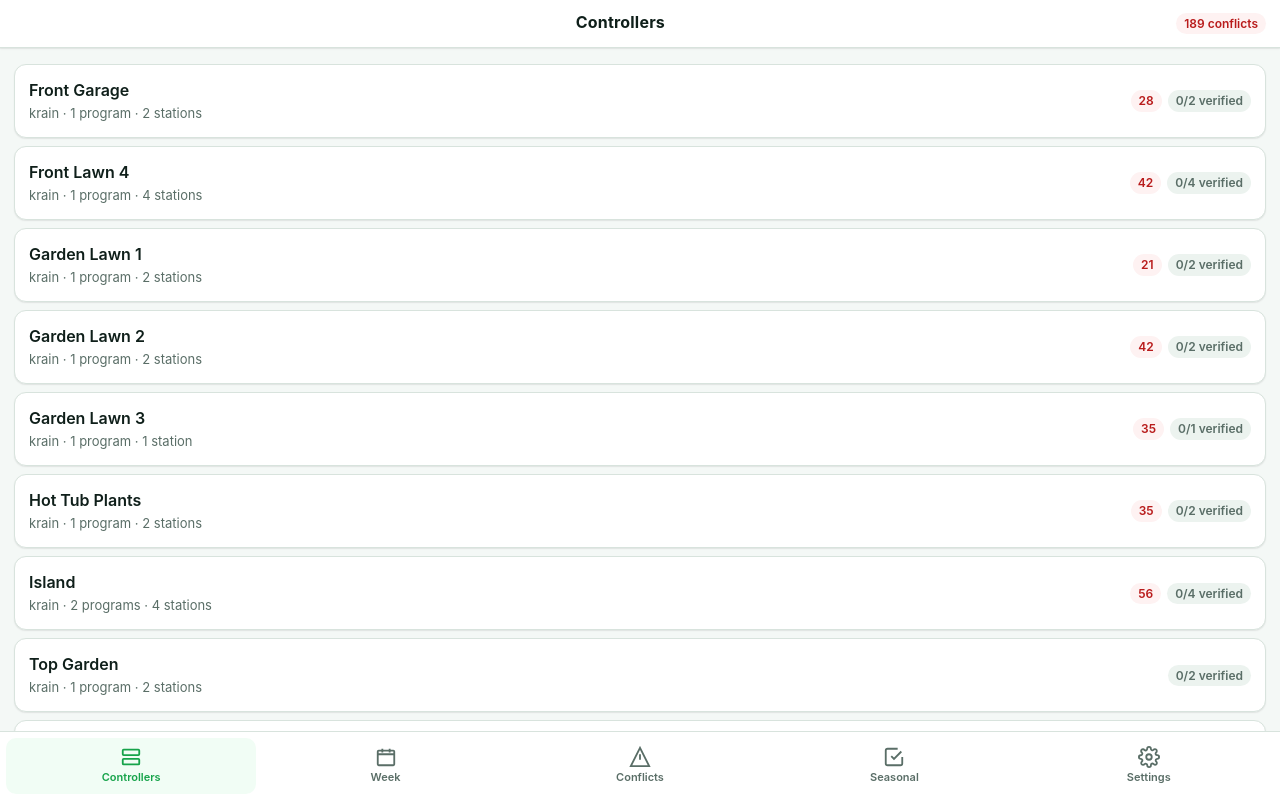
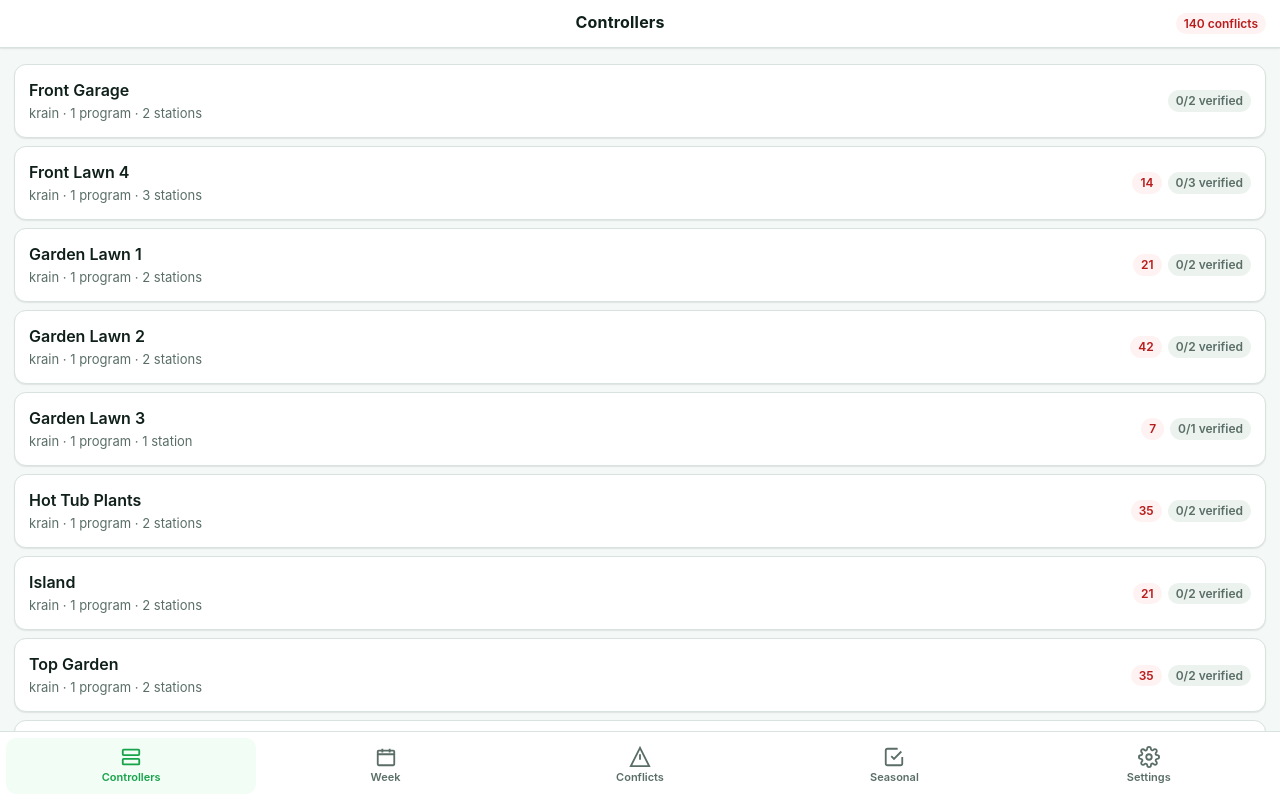
Before and after one commit to jessepike/irrigation, a website: page index.html in a window 1280 px wide. Shown: the top 800 px of the page. Drawn offline with Linux system fonts and the light colour scheme.

Commit message:
data + ux: apply schedule updates; quiet save-without-token UX
Schedule updates (single Program A, all 7 days):
- Garden Lawn 3 → 13:15 / 60m / 80% / 1 station
- Garden Lawn 2 → 21:00 / 60m / 80% / 2 stations
- Garden Lawn 1 → 20:15 / 45m / 80% / 2 stations
- Top Garden    → 16:00 / 60m / 80% / 2 stations
- Front Lawn 4  → 00:30 / 60m / 80% / 3 stations (was 4)
- Front Garage  → 04:30 / 45m / 80% / 2 stations
- Island        → 18:00 / 15m / 100% / 2 stations (was 4, two programs collapsed)

UX:
- Replace blocking confirm() when Save is hit without a token —
  shows a toast then routes to /settings. No more native dialog.

```diff
--- a/data/controllers.json
+++ b/data/controllers.json
@@ -21,19 +21,19 @@
             "Saturday",
             "Sunday"
           ],
-          "water_budget": 100,
+          "water_budget": 80,
           "start_times": [
-            "03:30"
+            "04:30"
           ],
           "stations": [
             {
               "number": 1,
-              "name": "Front Garage Rotors",
+              "name": "Station 1",
               "duration_min": 45
             },
             {
               "number": 2,
-              "name": "Front Garage Drip",
+              "name": "Station 2",
               "duration_min": 45
             }
           ]
@@ -72,8 +72,8 @@
       "type": "krain",
       "programs": [
         {
-          "id": "front-lawn-4__rotors",
-          "name": "Rotors",
+          "id": "front-lawn-4__a",
+          "name": "Program A",
           "calendar": "Custom",
           "days": [
             "Monday",
@@ -84,31 +84,25 @@
             "Saturday",
             "Sunday"
           ],
-          "water_budget": 100,
+          "water_budget": 80,
           "start_times": [
-            "02:00",
-            "14:45"
+            "00:30"
           ],
           "stations": [
             {
               "number": 1,
               "name": "Station 1",
-              "duration_min": 20
+              "duration_min": 60
             },
             {
               "number": 2,
               "name": "Station 2",
-              "duration_min": 20
+              "duration_min": 60
             },
             {
               "number": 3,
               "name": "Station 3",
-              "duration_min": 20
-            },
-            {
-              "number": 4,
-              "name": "Station 4",
-              "duration_min": 20
+              "duration_min": 60
             }
           ]
         }
@@ -149,18 +143,6 @@
               "done": false
             }
           ]
-        },
-        {
-          "number": 4,
-          "zone_name": "Front Lawn 4 S4",
-          "last_verified": "",
-          "notes": "",
-          "checklist": [
-            {
-              "text": "Heads aligned / No mist / No leaks / Coverage even / Pressure OK",
-              "done": false
-            }
-          ]
         }
       ],
       "generation": "gen1"
@@ -171,8 +153,8 @@
       "type": "krain",
       "programs": [
         {
-          "id": "garden-lawn-1__rotors",
-          "name": "Rotors",
+          "id": "garden-lawn-1__a",
+          "name": "Program A",
           "calendar": "Custom",
           "days": [
             "Monday",
@@ -183,21 +165,20 @@
             "Saturday",
             "Sunday"
           ],
-          "water_budget": 100,
+          "water_budget": 80,
           "start_times": [
-            "04:45",
-            "18:45"
+            "20:15"
           ],
           "stations": [
             {
               "number": 1,
               "name": "Station 1",
-              "duration_min": 15
+              "duration_min": 45
             },
             {
               "number": 2,
               "name": "Station 2",
-              "duration_min": 0
+              "duration_min": 45
             }
           ]
         }
@@ -236,8 +217,8 @@
       "type": "krain",
       "programs": [
         {
-          "id": "garden-lawn-2__rotors",
-          "name": "Rotors",
+          "id": "garden-lawn-2__a",
+          "name": "Program A",
           "calendar": "Custom",
           "days": [
             "Monday",
@@ -248,21 +229,20 @@
             "Saturday",
             "Sunday"
           ],
-          "water_budget": 100,
+          "water_budget": 80,
           "start_times": [
-            "09:45",
-            "16:30"
+            "21:00"
           ],
           "stations": [
             {
               "number": 1,
               "name": "Station 1",
-              "duration_min": 20
+              "duration_min": 60
             },
             {
               "number": 2,
               "name": "Station 2",
-              "duration_min": 0
+              "duration_min": 60
             }
           ]
         }
@@ -301,8 +281,8 @@
       "type": "krain",
       "programs": [
         {
-          "id": "garden-lawn-3__rotors",
-          "name": "Rotors",
+          "id": "garden-lawn-3__a",
+          "name": "Program A",
           "calendar": "Custom",
           "days": [
             "Monday",
@@ -313,16 +293,15 @@
             "Saturday",
             "Sunday"
           ],
-          "water_budget": 100,
+          "water_budget": 80,
           "start_times": [
-            "09:15",
-            "17:00"
+            "13:15"
           ],
           "stations": [
             {
               "number": 1,
-              "name": "Rotors",
-              "duration_min": 20
+              "name": "Station 1",
+              "duration_min": 60
             }
           ]
         }
@@ -413,8 +392,8 @@
       "type": "krain",
       "programs": [
         {
-          "id": "island__lower-sprays",
-          "name": "Lower Sprays",
+          "id": "island__a",
+          "name": "Program A",
           "calendar": "Custom",
           "days": [
             "Monday",
@@ -427,70 +406,18 @@
           ],
           "water_budget": 100,
           "start_times": [
-            "05:00",
-            "18:05"
-          ],
-          "stations": [
-            {
-              "number": 1,
-              "name": "Station 1",
-              "duration_min": 0
-            },
-            {
-              "number": 2,
-              "name": "Station 2",
-              "duration_min": 5
-            },
-            {
-              "number": 3,
-              "name": "Station 3",
-              "duration_min": 0
-            },
-            {
-              "number": 4,
-              "name": "Station 4",
-              "duration_min": 0
-            }
-          ]
-        },
-        {
-          "id": "island__upper-sprays",
-          "name": "Upper Sprays",
-          "calendar": "Custom",
-          "days": [
-            "Monday",
-            "Tuesday",
-            "Wednesday",
-            "Thursday",
-            "Friday",
-            "Saturday",
-            "Sunday"
-          ],
-          "water_budget": 100,
-          "start_times": [
-            "05:10",
             "18:00"
           ],
           "stations": [
             {
               "number": 1,
               "name": "Station 1",
-              "duration_min": 5
+              "duration_min": 15
             },
             {
               "number": 2,
               "name": "Station 2",
-              "duration_min": 0
-            },
-            {
-              "number": 3,
-              "name": "Station 3",
-              "duration_min": 0
-            },
-            {
-              "number": 4,
-              "name": "Station 4",
-              "duration_min": 0
+              "duration_min": 15
             }
           ]
         }
@@ -511,30 +438,6 @@
         {
           "number": 2,
           "zone_name": "Island S2",
-          "last_verified": "",
-          "notes": "",
-          "checklist": [
-            {
-              "text": "Heads aligned / No mist / No leaks / Coverage even / Pressure OK",
-              "done": false
-            }
-          ]
-        },
-        {
-          "number": 3,
-          "zone_name": "Island S3",
-          "last_verified": "",
-          "notes": "",
-          "checklist": [
-            {
-              "text": "Heads aligned / No mist / No leaks / Coverage even / Pressure OK",
-              "done": false
-            }
-          ]
-        },
-        {
-          "number": 4,
-          "zone_name": "Island S4",
           "last_verified": "",
           "notes": "",
           "checklist": [
@@ -566,18 +469,20 @@
             "Saturday",
             "Sunday"
           ],
-          "water_budget": 100,
-          "start_times": [],
+          "water_budget": 80,
+          "start_times": [
+            "16:00"
+          ],
           "stations": [
             {
               "number": 1,
-              "name": "Top Garden 1",
-              "duration_min": 0
+              "name": "Station 1",
+              "duration_min": 60
             },
             {
               "number": 2,
-              "name": "Top Garden 2",
-              "duration_min": 0
+              "name": "Station 2",
+              "duration_min": 60
             }
           ]
         }
--- a/index.html
+++ b/index.html
@@ -1016,7 +1016,8 @@ function exportCSV() {
 // ==================== Save (GitHub commit) ====================
 async function saveChanges() {
   if (!STATE.pat) {
-    if (confirm('No GitHub token set. Open Settings?')) navigate('/settings');
+    toast('No GitHub token set — opening Settings.', true);
+    setTimeout(() => navigate('/settings'), 200);
     return;
   }
   const btn = $('#save-btn');
```
